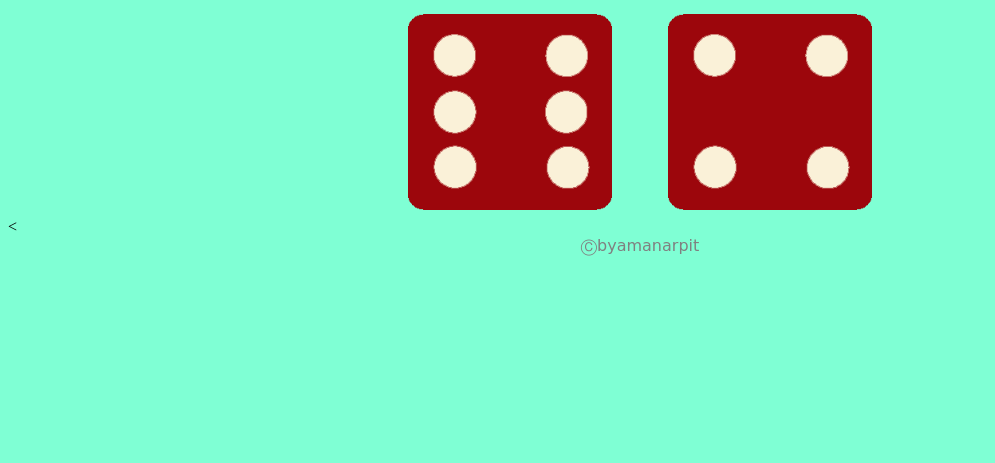
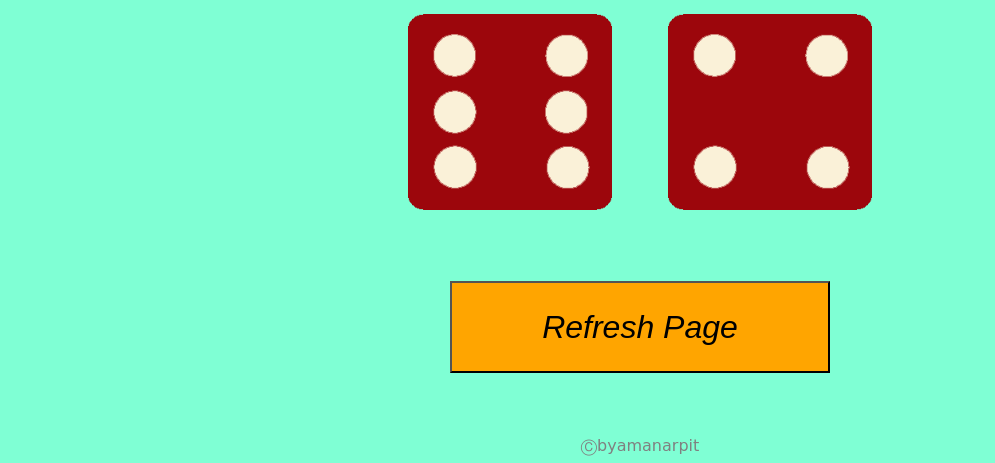
Before and after one commit to AmanArpit/diceroll, a plain HTML site: page index.html in a window 1280 px wide. Shown: the part 562-1025 px from the top of the page, without its empty margins (0-995 px from the left). Before the commit the page ends 825 px from the top, so only its background shows below. Drawn offline with Linux system fonts and the light colour scheme.

Commit message:
Add files via upload

```diff
--- a/index.html
+++ b/index.html
@@ -17,13 +17,13 @@
     <div class="dice">
       <p>player2</p>
       <img src="images/dice6.png" alt="e">
-
     </div>
     </div>
+  <button class="btnRefresh" onClick="window.location.reload();">Refresh Page</button>
 
 <script src="index.js" charset="utf-8"></script>
   </body>
-  <<footer>
+  <footer>
     Ⓒbyamanarpit
   </footer>
 </html>
--- a/style.css
+++ b/style.css
@@ -29,3 +29,14 @@ footer{
     font-family: 'Indie Flower', cursive;
     color: #808080;
 }
+.btnRefresh{
+  margin: 5% 35% ;
+width: 30%;
+background-color: #FFA500;
+padding-top: 2%;
+padding-bottom: 2%;
+text-align:center;
+font-size: 2rem;
+font-style: italic;
+
+}
```
